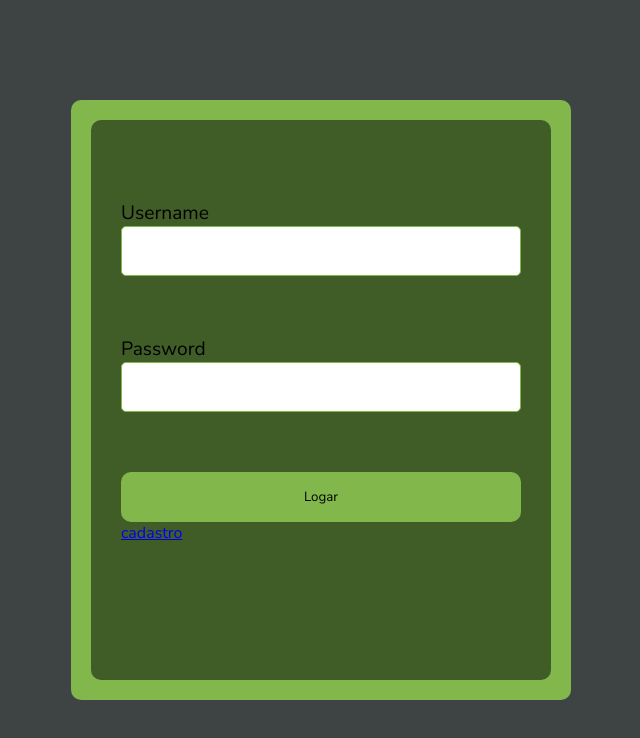
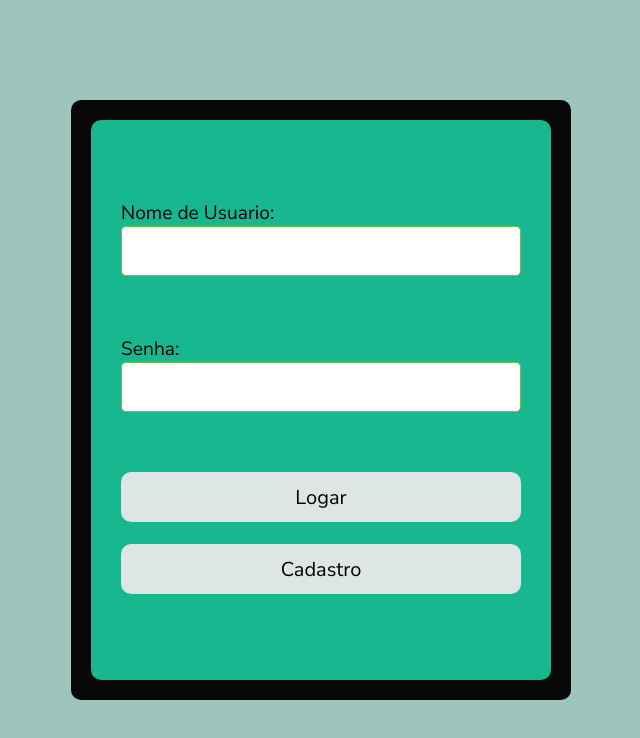
Before and after one commit to Vitor-AB/Projeto-fabrica-gerenciadordetarefas, a React (Vite) app in the folder client/: page / in a window 1280 px wide. Shown: the top 738 px of the page, without its empty margins (319-959 px from the left). Built offline with nearby package versions, Linux system fonts and the light colour scheme.

Commit message:
login e cadastro cores

```diff
--- a/client/src/components/Gerenciador/Tabelas/Tarefa.jsx
+++ b/client/src/components/Gerenciador/Tabelas/Tarefa.jsx
@@ -3,7 +3,10 @@ import styles from './Tarefa.module.css';
 function Tarefa() {
     return (
         <>
-        <div className={styles.container_tarefa}><h2>Titulo tarefa</h2></div>
+        <div className={styles.container_tarefa}><h2>Titulo tarefa</h2>
+        <hr color='black' width='95%' align='center'/>
+        <p>Texto da tarefa</p>
+        </div>
         </>
     )
 }
--- a/client/src/components/Gerenciador/Tabelas/Tarefa.module.css
+++ b/client/src/components/Gerenciador/Tabelas/Tarefa.module.css
@@ -1,5 +1,13 @@
 .container_tarefa{
     background-color: #17B890;
-    height: 50px;
     border-radius: 4px;
 }
+
+h2{
+    font-size: 20px;
+    text-indent: 5px;
+}
+
+p{
+    text-indent: 5px;
+}
--- a/client/src/components/LoginECadastro/Cadastro.jsx
+++ b/client/src/components/LoginECadastro/Cadastro.jsx
@@ -8,7 +8,7 @@ function Cadastro() {
             <div className={styles.form_container}>
                 <div className={styles.input_container}>
                 <form action="http://localhost:3000/cadastroTable" method="post">
-                    <label htmlFor="username">Nome de usuario:</label>
+                    <label htmlFor="username">Nome de Usuario:</label>
                     <input type="text" name="username" id="username"/>
                     <label htmlFor="senha">Digite a sua senha:</label>
                     <input type="password" name="password" id="password"/>
--- a/client/src/components/LoginECadastro/Cadastro.module.css
+++ b/client/src/components/LoginECadastro/Cadastro.module.css
@@ -4,7 +4,7 @@
   align-items: center;
   width: 100vw;
   height: 100vh;
-  background-color: #3e4444;
+  background-color: #9DC5BB;
   /* border: 2px solid black; */
 }
 
@@ -13,7 +13,7 @@
   width: 500px;
   margin: auto;
   padding: 20px;
-  background-color: #82b74b;
+  background-color: #070707;
   border-radius: 10px;
   /* border: 2px solid red; */
 }
@@ -23,7 +23,7 @@
   width: 100%;
   height: 100%;
   padding: 80px 30px 0px 30px;
-  background-color: #405d27;
+  background-color: #17B890;
   border-radius: 10px;
 }
 
@@ -42,19 +42,20 @@
   padding: 10px;
 }
 
-.input_container input:focus {
+/* .input_container input:focus {
   background-color: #c1946a;
-}
+} */
 
 .input_container button {
   width: 100%;
   height: 50px;
-  background-color: #82b74b;
+  background-color: #DEE5E5;
   border: none;
   border-radius: 10px;
+  font-size: 20px;
 }
 
 .input_container button:hover {
   cursor: pointer;
-  border: 2px solid #405d27;
+  border: 2px solid #17B899;
 }
--- a/client/src/components/LoginECadastro/LoginForm.jsx
+++ b/client/src/components/LoginECadastro/LoginForm.jsx
@@ -7,14 +7,16 @@ function LoginForm() {
       <div className={styles.form_container}>
         <div className={styles.input_container}>
           <form action="http://localhost:3000/validateLogin" method="post">
-            <label htmlFor="username">Username</label>
+            <label htmlFor="username">Nome de Usuario:</label>
             <input type="text" name="username" id="username" />
-            <label htmlFor="password">Password</label>
+            <label htmlFor="password">Senha:</label>
             <input type="password" name="password" id="password" />
 
             <button type="submit">Logar</button>
           </form>
-          <Link to="/cadastro">{"cadastro"}</Link>
+          <br />
+          <Link to="/cadastro"><button>Cadastro</button></Link>
+
         </div>
       </div>
     </div>
--- a/client/src/components/LoginECadastro/LoginForm.module.css
+++ b/client/src/components/LoginECadastro/LoginForm.module.css
@@ -4,7 +4,7 @@
   align-items: center;
   width: 100vw;
   height: 100vh;
-  background-color: #3e4444;
+  background-color: #9DC5BB;
   /* border: 2px solid black; */
 }
 
@@ -13,7 +13,7 @@
   width: 500px;
   margin: auto;
   padding: 20px;
-  background-color: #82b74b;
+  background-color: #070707;
   border-radius: 10px;
   /* border: 2px solid red; */
 }
@@ -23,7 +23,7 @@
   width: 100%;
   height: 100%;
   padding: 80px 30px 0px 30px;
-  background-color: #405d27;
+  background-color: #17B890;
   border-radius: 10px;
 }
 
@@ -42,19 +42,21 @@
   padding: 10px;
 }
 
-.input_container input:focus {
+/* .input_container input:focus {
   background-color: #c1946a;
-}
+} */
 
 .input_container button {
   width: 100%;
   height: 50px;
-  background-color: #82b74b;
+  background-color: #DEE5E5;
   border: none;
   border-radius: 10px;
+  font-size: 20px;
+  color: black;
 }
 
 .input_container button:hover {
   cursor: pointer;
-  border: 2px solid #405d27;
+  border: 2px solid #17B899;
 }
```
